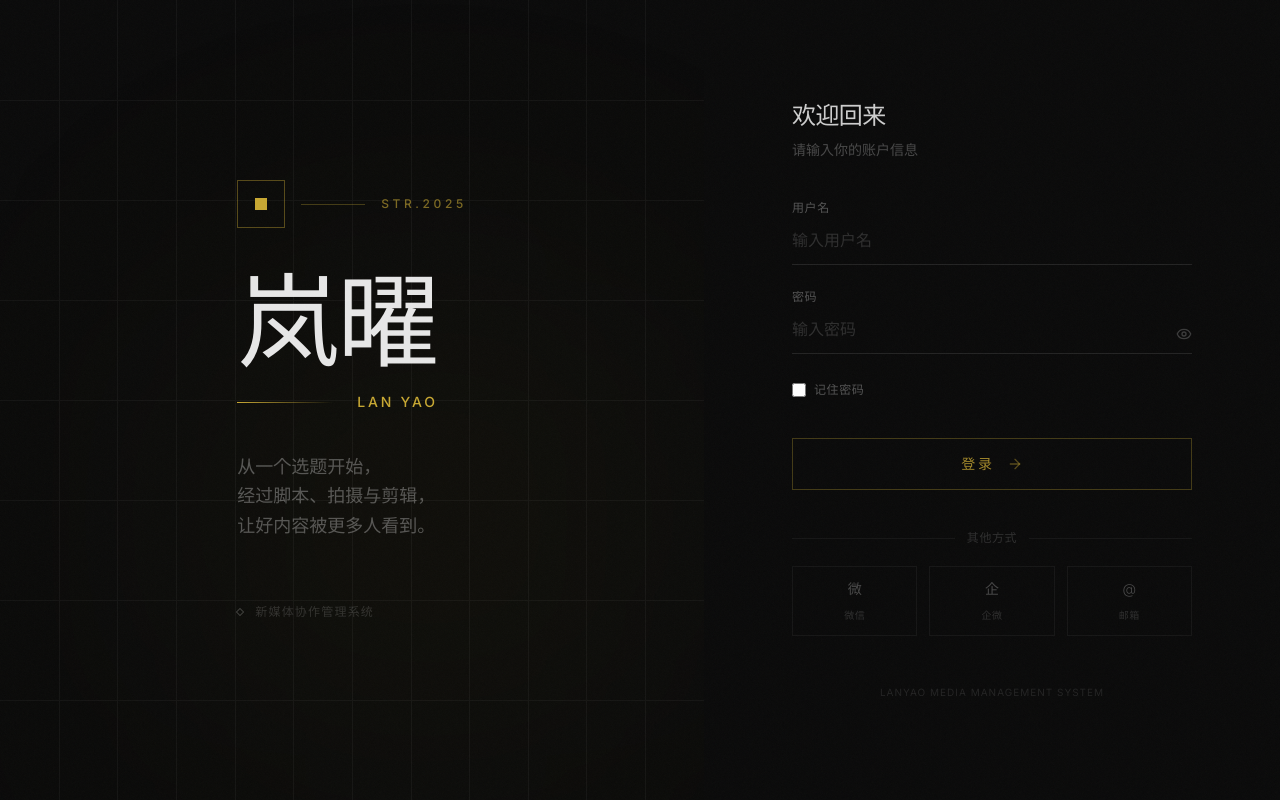
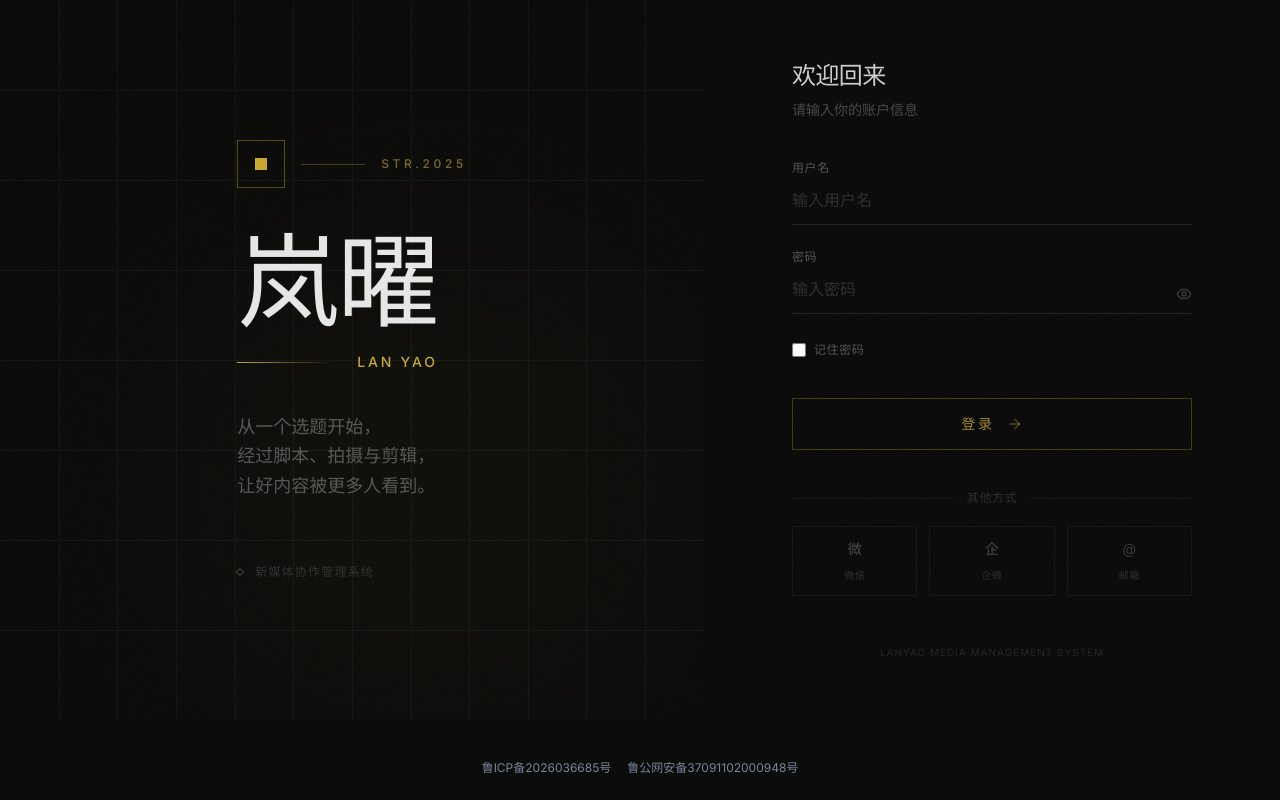
Before and after one commit to li94930148/xmt, a React (Vite) app: page /login in a window 1280 px wide. Built offline with nearby package versions, Linux system fonts and the light colour scheme; no server answers.

Commit message:
更新登录页备案信息

```diff
--- a/src/pages/Login.tsx
+++ b/src/pages/Login.tsx
@@ -140,6 +140,35 @@ function ChangePasswordModal({
 
 function StyleShell({ children }: { children: ReactNode }) {
   return <>{children}</>;
+}
+
+function FilingLinks({ light = false }: { light?: boolean }) {
+  const linkClass = light
+    ? 'text-slate-400 hover:text-slate-600'
+    : 'text-slate-400/80 hover:text-[#c8a832]';
+
+  return (
+    <div className="pointer-events-auto absolute inset-x-0 bottom-4 z-20 px-4 text-center text-xs leading-6 text-slate-400 sm:bottom-5">
+      <div className="mx-auto flex max-w-3xl flex-wrap items-center justify-center gap-x-4 gap-y-1">
+        <a
+          href="https://beian.miit.gov.cn/"
+          rel="noreferrer"
+          target="_blank"
+          className={`transition-colors ${linkClass}`}
+        >
+          鲁ICP备2026036685号
+        </a>
+        <a
+          href="https://beian.mps.gov.cn/#/query/webSearch?code=37091102000948"
+          rel="noreferrer"
+          target="_blank"
+          className={`transition-colors ${linkClass}`}
+        >
+          鲁公网安备37091102000948号
+        </a>
+      </div>
+    </div>
+  );
 }
 
 type LoginFormProps = {
@@ -507,7 +536,7 @@ export default function Login() {
               <div className="absolute bottom-[5%] left-[40%] h-[400px] w-[400px] rounded-full bg-orange-500/[0.04] blur-[160px]" />
             </div>
 
-            <div className={`relative z-10 flex min-h-screen items-center justify-center px-5 transition-all duration-1000 ${mounted ? 'opacity-100' : 'opacity-0'}`}>
+            <div className={`relative z-10 flex min-h-screen items-center justify-center px-5 py-12 pb-24 transition-all duration-1000 ${mounted ? 'opacity-100' : 'opacity-0'}`}>
               <div className="w-full max-w-[460px]">
                 <div className="mb-10 text-center">
                   <div className="relative mx-auto mb-6 inline-flex h-20 w-20 items-center justify-center rounded-full border border-amber-500/25 bg-gradient-to-br from-amber-500/10 via-yellow-600/5 to-transparent text-3xl font-light text-amber-200/90 shadow-[0_0_60px_rgba(212,175,55,0.12)]">
@@ -526,6 +555,7 @@ export default function Login() {
                 </div>
               </div>
             </div>
+            <FilingLinks />
           </div>
         </StyleShell>
       );
@@ -534,7 +564,7 @@ export default function Login() {
     if (layout === 'style3') {
       return (
         <StyleShell>
-          <div className="min-h-screen overflow-hidden bg-white">
+          <div className="relative min-h-screen overflow-hidden bg-white pb-20">
             <div className="min-h-screen lg:grid lg:grid-cols-2">
               <div className="relative hidden bg-[#0c0f1a] lg:flex lg:flex-col lg:justify-between overflow-hidden p-12 xl:p-16">
                 <div className={`relative z-10 transition-all duration-700 ${mounted ? 'opacity-100 translate-y-0' : 'opacity-0 translate-y-4'}`}>
@@ -574,6 +604,7 @@ export default function Login() {
                 </div>
               </div>
             </div>
+            <FilingLinks light />
           </div>
         </StyleShell>
       );
@@ -594,7 +625,7 @@ export default function Login() {
           <div className="pointer-events-none fixed right-0 top-0 h-full w-px translate-x-[30vw] rotate-12 bg-gradient-to-b from-transparent via-[#c8a832]/20 to-transparent" />
           <div className="pointer-events-none fixed right-0 top-0 h-full w-px translate-x-[32vw] rotate-12 bg-gradient-to-b from-transparent via-[#c8a832]/10 to-transparent" />
 
-          <div className="min-h-screen flex">
+          <div className="min-h-screen flex pb-20">
             <div className="hidden lg:flex lg:w-[55%] relative items-center justify-center overflow-hidden">
               <div className="absolute inset-0">
                 <div className="absolute left-1/4 top-1/3 h-[500px] w-[500px] rounded-full bg-[#c8a832]/5 blur-[150px]" />
@@ -793,6 +824,7 @@ export default function Login() {
               </div>
             </div>
           </div>
+          <FilingLinks />
         </div>
       </StyleShell>
     );
```
